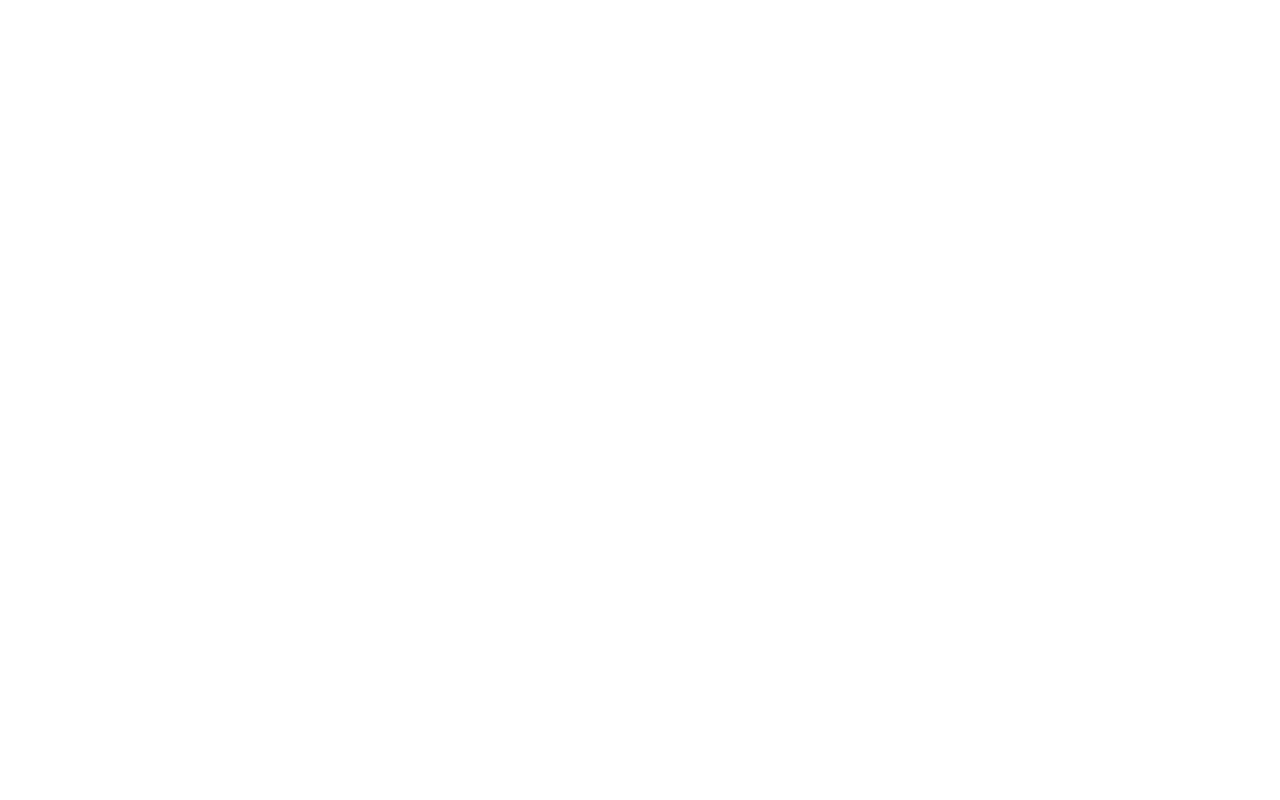
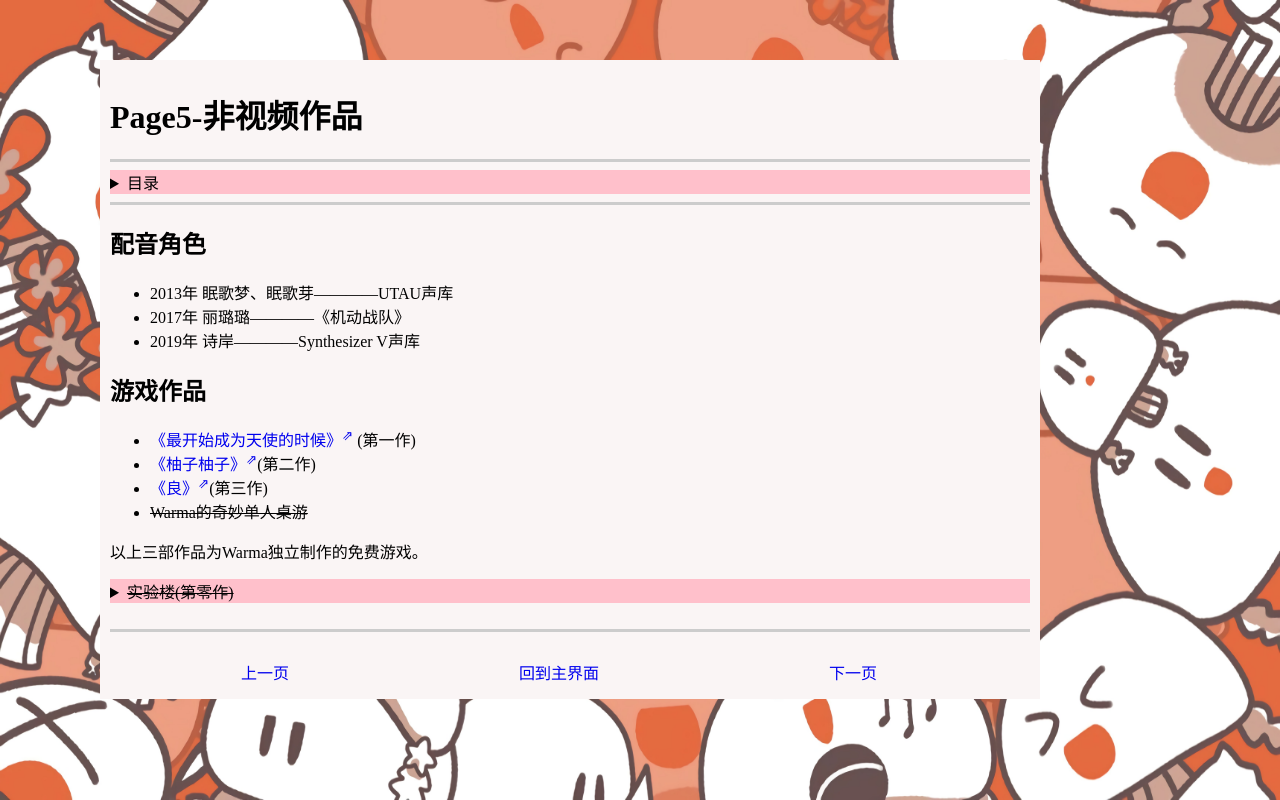
Before and after one commit to QSlotus/Warma-Baike_2, a plain HTML site: page WARMABAIKE/page05.html in a window 1280 px wide. Drawn offline with Linux system fonts and the light colour scheme.

Commit message:
Finish the page5.

```diff
--- a/WARMABAIKE/page05.html
+++ b/WARMABAIKE/page05.html
@@ -0,0 +1,82 @@
+<!DOCTYPE html>
+<html>
+    <head>
+        <meta charset="utf-8">
+        <title>Page5-非视频作品</title>
+        <link rel="icon" href="images/warma.png">
+        <link rel="stylesheet" href="css/css.css">
+    </head>
+    <body topmargin="60px" leftmargin="100px" background="images/background.jpg ">
+        <div class="size">
+            <h1>Page5-非视频作品</h1>
+            <hr size="3" color="#CCCCCC">
+            <details>
+                <summary>目录</summary>
+                <ol>
+                    <li><a href="page01.html">人物介绍</a></li>
+                    <li><a href="page02.html">杂谈</a></li>
+                    <li><a href="page03.html">相关人物</a></li>
+                    <li><a href="page04.html">视频作品</a></li>
+                    <li><a href="page05.html">非视频作品</a></li>
+                </ol>
+            </details>
+            <hr size="3" color="#CCCCCC">
+            <h2>配音角色</h2>
+            <ul>
+                <li>2013年 眠歌梦、眠歌芽————UTAU声库</li>
+                <li>2017年 丽璐璐————《机动战队》</li>
+                <li>2019年 诗岸————Synthesizer V声库</li>
+            </ul>
+            <h2>游戏作品</h2>
+            <ul>
+                <li>
+                    <a href="https://warmagame.lofter.com/tag/%E6%9C%80%E5%BC%80%E5%A7%8B%E6%88%90%E4%B8%BA%E5%A4%A9%E4%BD%BF%E7%9A%84%E6%97%B6%E5%80%99/" target="_blank">《最开始成为天使的时候》<sup>⇗</sup></a>
+                    (第一作)
+                </li>
+                <li><a href="https://warmagame.lofter.com/tag/%E6%9F%9A%E5%AD%90%E6%9F%9A%E5%AD%90/" target="_blank">《柚子柚子》<sup>⇗</sup></a>(第二作)</li>
+                <li><a href="https://warmagame.lofter.com/tag/%E8%89%AF/">《良》<sup>⇗</sup></a>(第三作)</li>
+                <li><del>Warma的奇妙单人桌游</del></li>
+            </ul>
+            <p>以上三部作品为Warma独立制作的免费游戏。</p>
+            <details>
+                <summary><del>实验楼(第零作)</del></summary>
+                <p>Warma初三时以忆雨为笔名创作的<span class="heimu" title="你知道的太多了">PPT</span>恐怖文字冒险游戏。</p>
+                <p>你叫碧琪，一名普通而又平凡的高一学生，将在学校经历诡异而又不凡的一天。
+                    嘎吱作响的铁门，同学的亡魂，漆黑的楼梯间，游荡在实验楼中的职工......
+                    “绝望”与“希望”的战争悄然打响，身后的同学究竟是敌是友？正面应对还是转身逃亡？欢迎来到....《实验楼》</p>
+                <dl>
+                    <dt>人物介绍</dt>
+                    <dd>戴德：<span class="heimu" title="你知道的太多了">（Dead）</span>喜欢做实验的理科学霸，被职工所杀死，以幽灵（？）的形式出现在实验楼里。</dd>
+                    <dd>何朴<span class="heimu" title="你知道的太多了">（Hope）</span>象征着希望<span class="heimu" title="你知道的太多了">（后期跟着他走准没错）</span>，一个乐观的少年。</dd>
+                    <dd>职工：神秘的杀手，杀死了戴德，在走廊各处游荡。</dd>
+                    <dd>碧琪：主角，普通而又平凡的高一学生，住的离家远，经常迟到。</dd>
+                </dl>
+            </details>
+            <br/>
+            <hr size="3" color="#CCCCCC">
+                <div>
+                    <div class="down">
+                        <span>
+                            <a href="page04.html" target="_blank">
+                                上一页
+                            </a>
+                        </span>
+                    </div>
+                    <div class="down">
+                        <span>
+                            <a href="index.html" target="_blank">
+                                回到主界面
+                            </a>
+                        </span>
+                    </div>
+                    <div class="down">
+                        <span>
+                            <a href="page06.html" target="_blank">
+                                下一页
+                            </a>
+                        </span>
+                    </div>
+                </div>
+        </div>
+    </body>
+</html>
```
Also changed, not shown: WARMABAIKE/page01.html (+1 -0 lines), WARMABAIKE/page02.html (+1 -0 lines), WARMABAIKE/page03.html (+1 -0 lines), WARMABAIKE/page04.html (+6 -0 lines), WARMABAIKE/page06.html (added, +7 -0 lines).
